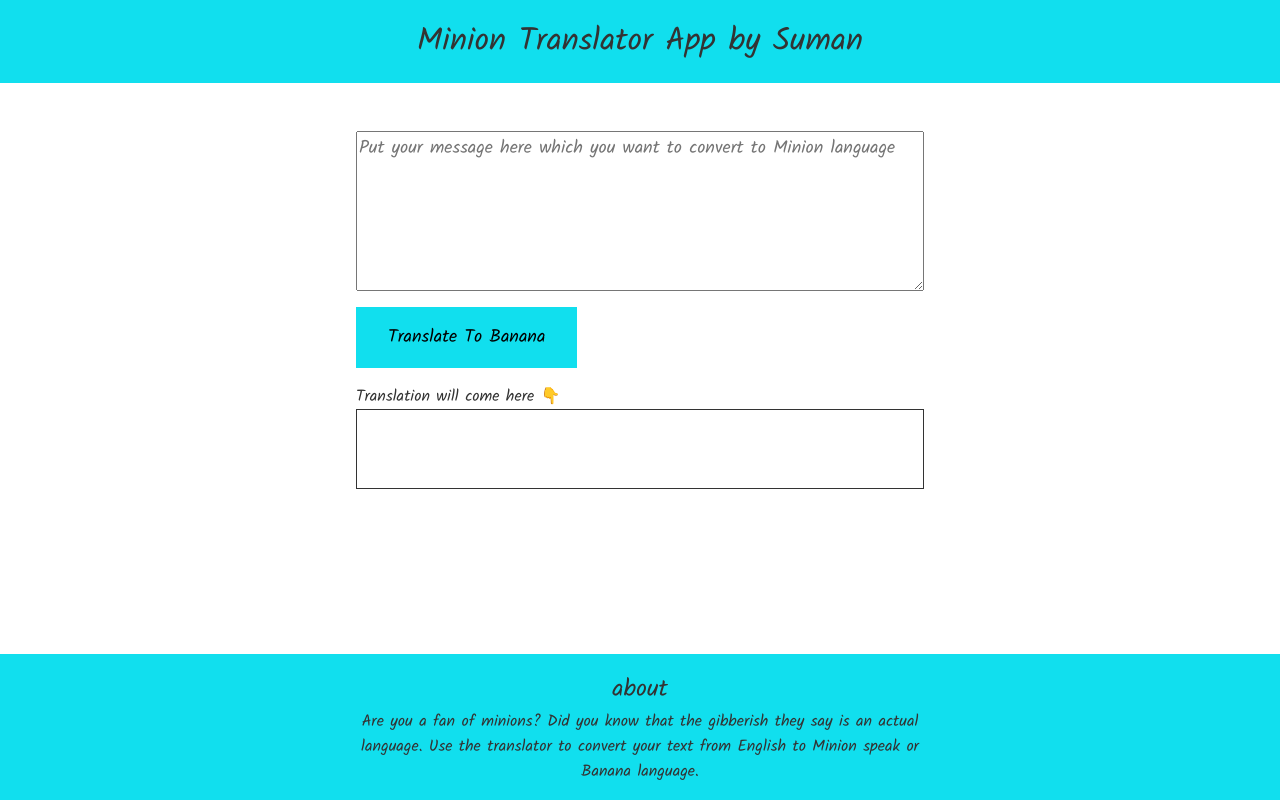
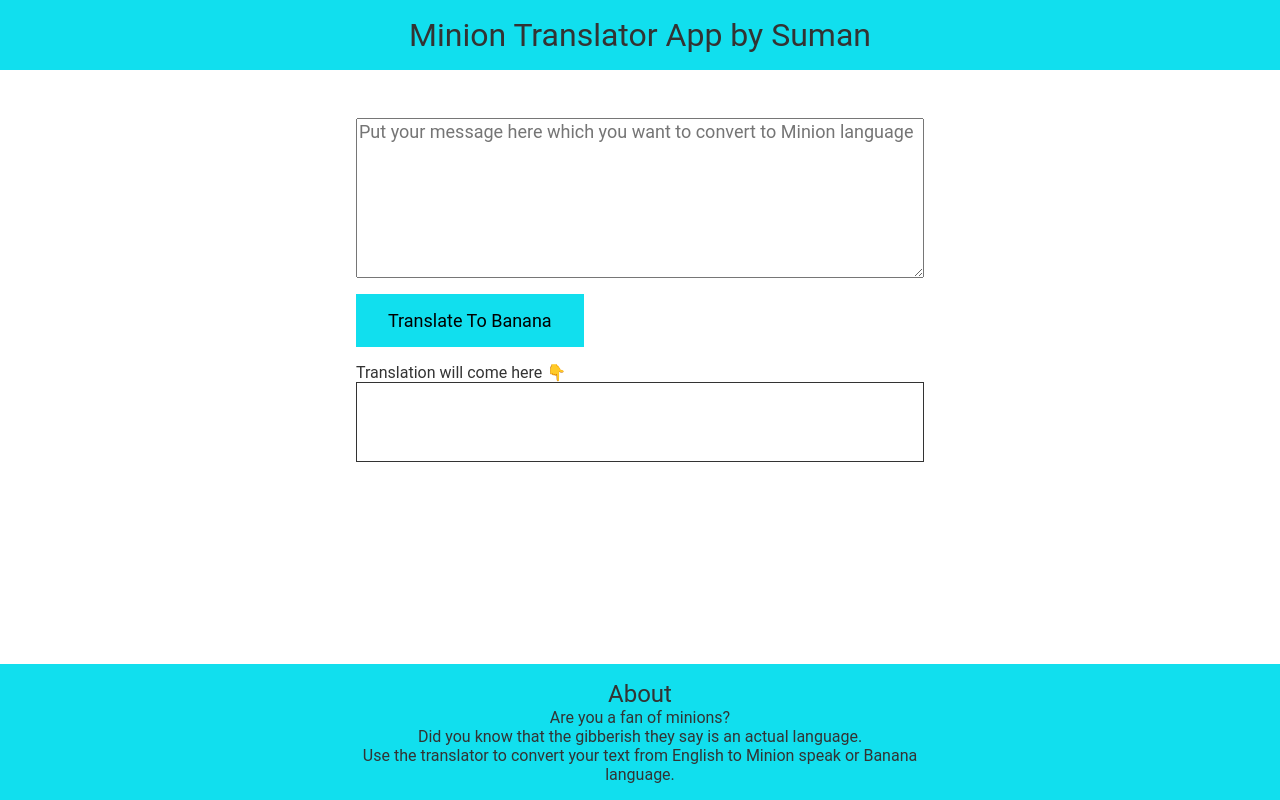
Before and after one commit to suman28pandit/banana-speak, a plain HTML site: page index.html in a window 1280 px wide. Drawn offline with Linux system fonts and the light colour scheme.

Commit message:
updated font

```diff
--- a/index.html
+++ b/index.html
@@ -28,8 +28,9 @@
 
 
     <footer>
-        <div style="font-size: x-large;">about</div>
-        <p>Are you a fan of minions? Did you know that the gibberish they say is an actual language. Use the translator
+        <div style="font-size: x-large;">About <br></div>
+
+        <p>Are you a fan of minions? <br>Did you know that the gibberish they say is an actual language. <br>Use the translator
             to convert your text from English to Minion speak or Banana language.</p>
     </footer>
 
--- a/styles.css
+++ b/styles.css
@@ -12,7 +12,7 @@
 
 body {
     margin: 0;
-    font-family: 'Kalam';
+    font-family: 'Roboto';
     color: #333333;
 }
 
@@ -42,7 +42,7 @@ button {
     border: none;
     margin: 1rem 0rem;
     padding: 1rem 2rem;
-    font-family: 'Kalam', cursive;
+    font-family: 'Roboto', cursive;
     font-size: large;
 }
 
```
